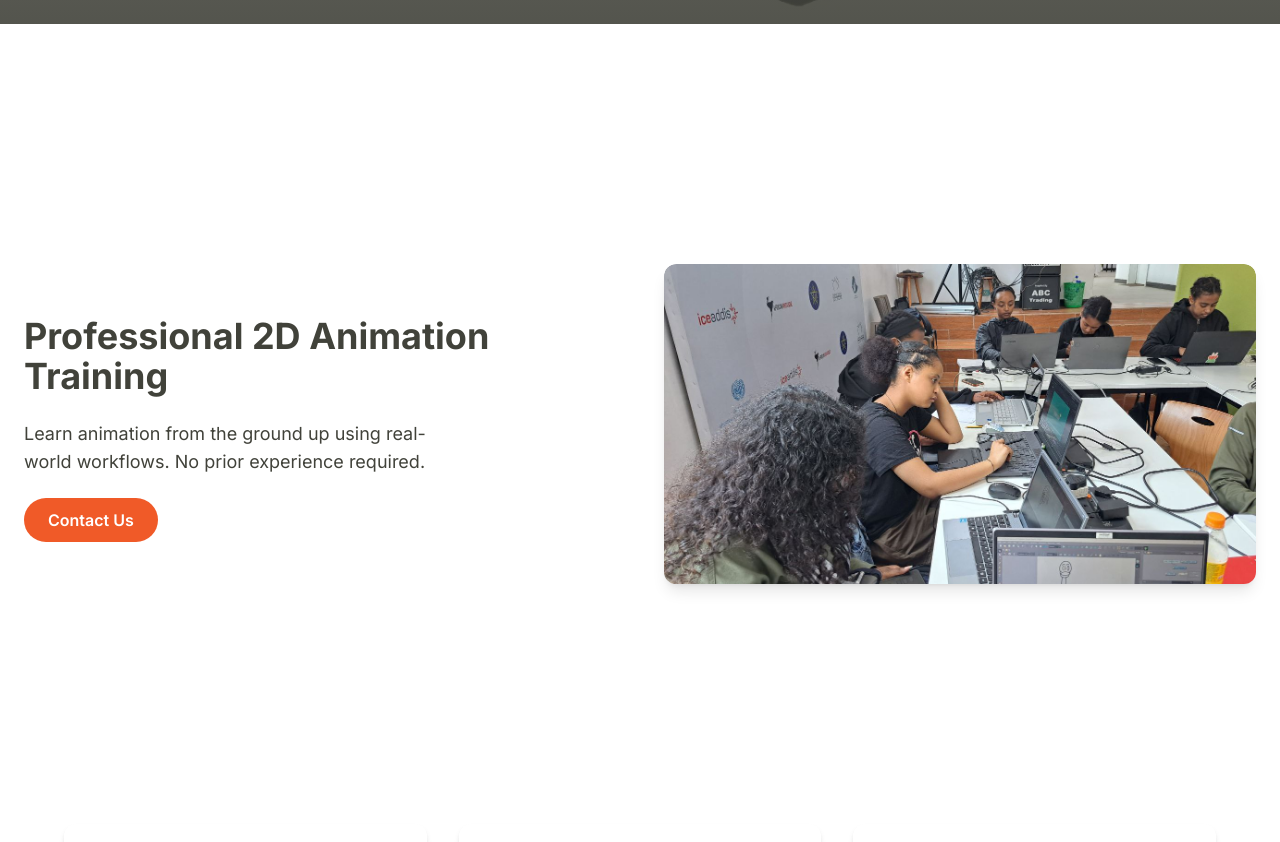
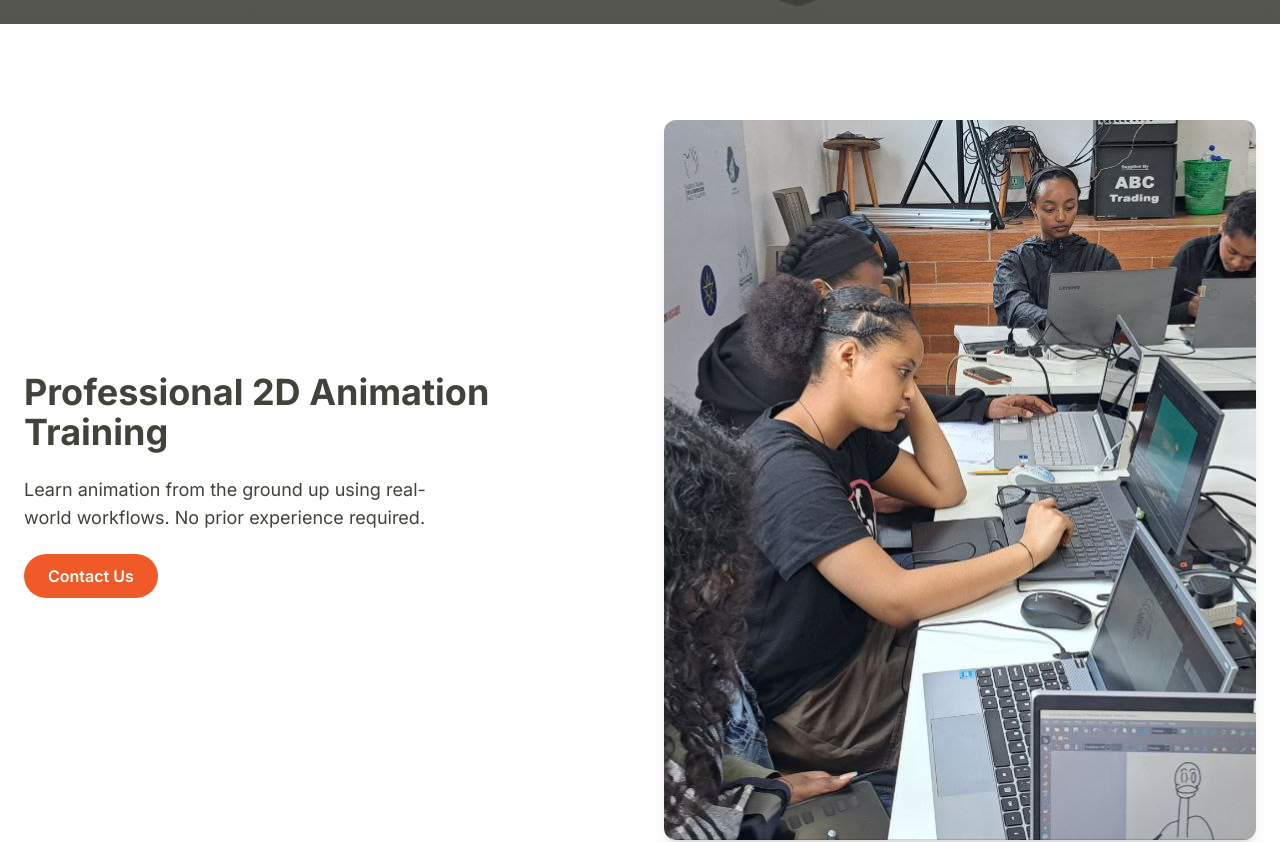
Before and after one commit to bezimamo/Hiyaw-project, a Next.js app: page /training in a window 1280 px wide. Shown: the part 840-1682 px from the top of the page. Built offline with nearby package versions, Linux system fonts and the light colour scheme.

Commit message:
updated carousel

```diff
--- a/src/components/training-ui/Training.tsx
+++ b/src/components/training-ui/Training.tsx
@@ -24,6 +24,11 @@ export const Training = () => {
     '/assets/team/group1.jpg',
     '/assets/team/group2.jpg',
     '/assets/team/group3.jpg',
+    '/assets/team/group4.jpg',
+    '/assets/team/group5.jpg',
+
+
+
   ];
 
   return (
@@ -51,26 +56,32 @@ export const Training = () => {
         </div>
 
        {/* Right: Group Photo Carousel */}
-        <div className="w-full h-64 md:h-80 rounded-xl overflow-hidden shadow-lg">
+       <div className="w-full rounded-xl overflow-hidden shadow-lg">
   <Swiper
     spaceBetween={20}
     slidesPerView={1}
     loop
     autoplay={{ delay: 3000, disableOnInteraction: false }}
     modules={[Autoplay]}
+    className="w-full"
   >
     {groupPhotos.map((src, idx) => (
       <SwiperSlide key={idx}>
+        <div className="w-full flex justify-center items-center bg-white dark:bg-[#41423A]">
         <img
   src={src}
   alt={`Group Photo ${idx + 1}`}
-                  className="w-full h-full object-cover rounded-xl"
+  className="h-[90vh] w-full object-cover"
 />
+
+        </div>
       </SwiperSlide>
     ))}
   </Swiper>
 </div>
+
       </motion.section>
+
 
       {/* Why Learn Section */}
       <motion.section
```
Also changed, not shown: public/assets/team/group4.jpg (added), public/assets/team/group5.jpg (added). Lines whose indentation alone changed are shown as unchanged.
